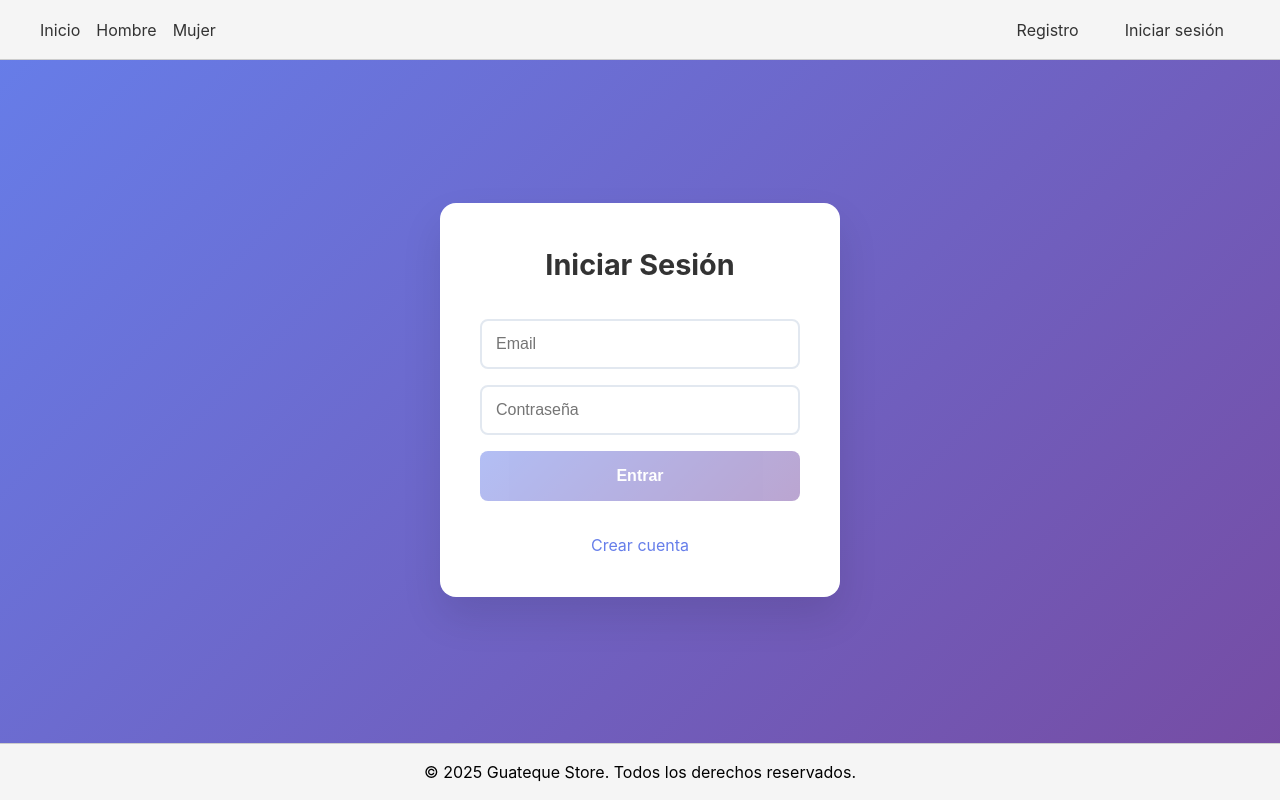
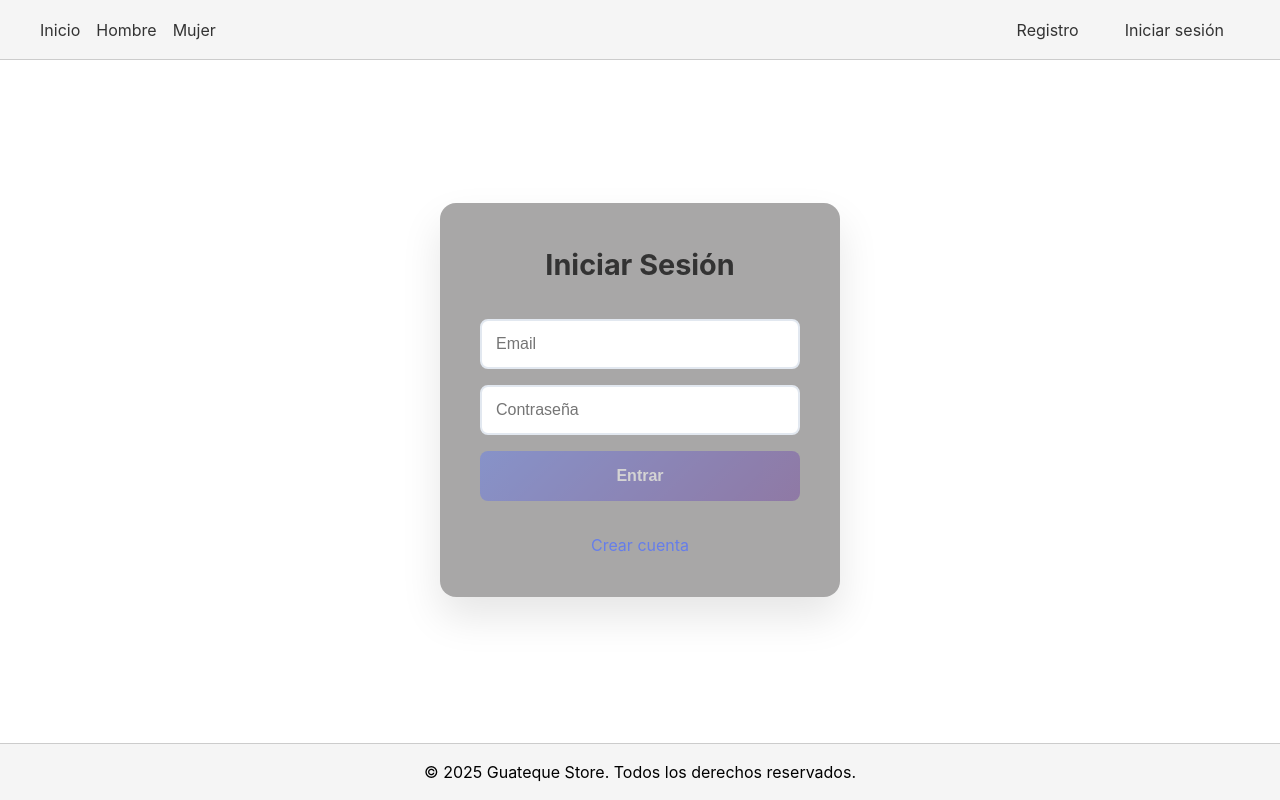
Before and after one commit to Adrianbien43/GuatequeStore, a React (Vite) app in the folder Guateque-Store/: page /login in a window 1280 px wide. Built offline with nearby package versions, Linux system fonts and the light colour scheme.

Commit message:
Cambio visual importante

```diff
--- a/Guateque-Store/src/index.css
+++ b/Guateque-Store/src/index.css
@@ -9,7 +9,6 @@
 
 /* Variables CSS Globales */
 :root {
-
 
 
   /*Estos son los estilos de Registro*/
--- a/Guateque-Store/src/pages/login/Login.module.css
+++ b/Guateque-Store/src/pages/login/Login.module.css
@@ -1,13 +1,12 @@
 .page {
   min-height: 100vh;
-  background: linear-gradient(135deg, #667eea 0%, #764ba2 100%);
   display: grid;
   place-items: center;
   padding: 1rem;
 }
 
 .card {
-  background: white;
+  background: rgba(57, 54, 54, 0.434);
   padding: 2.5rem;
   border-radius: 16px;
   box-shadow: 0 20px 40px rgba(0,0,0,0.1);
```
